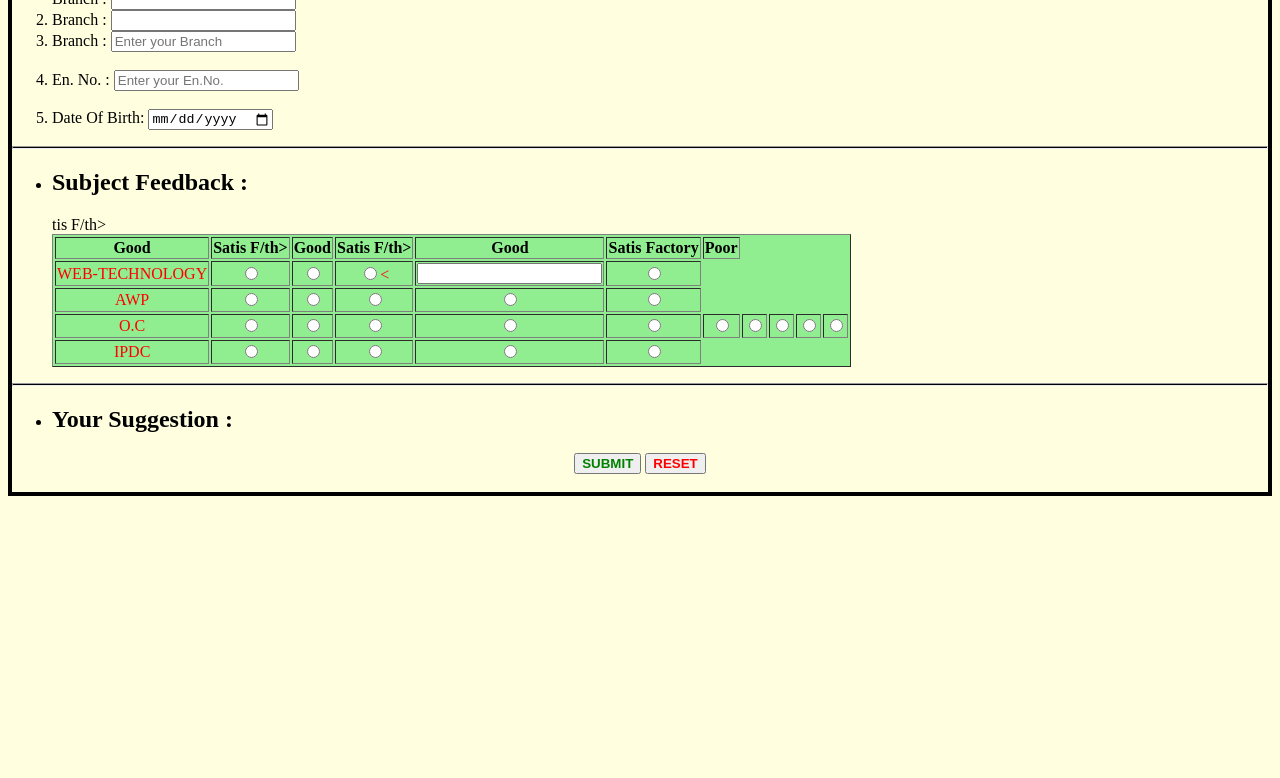
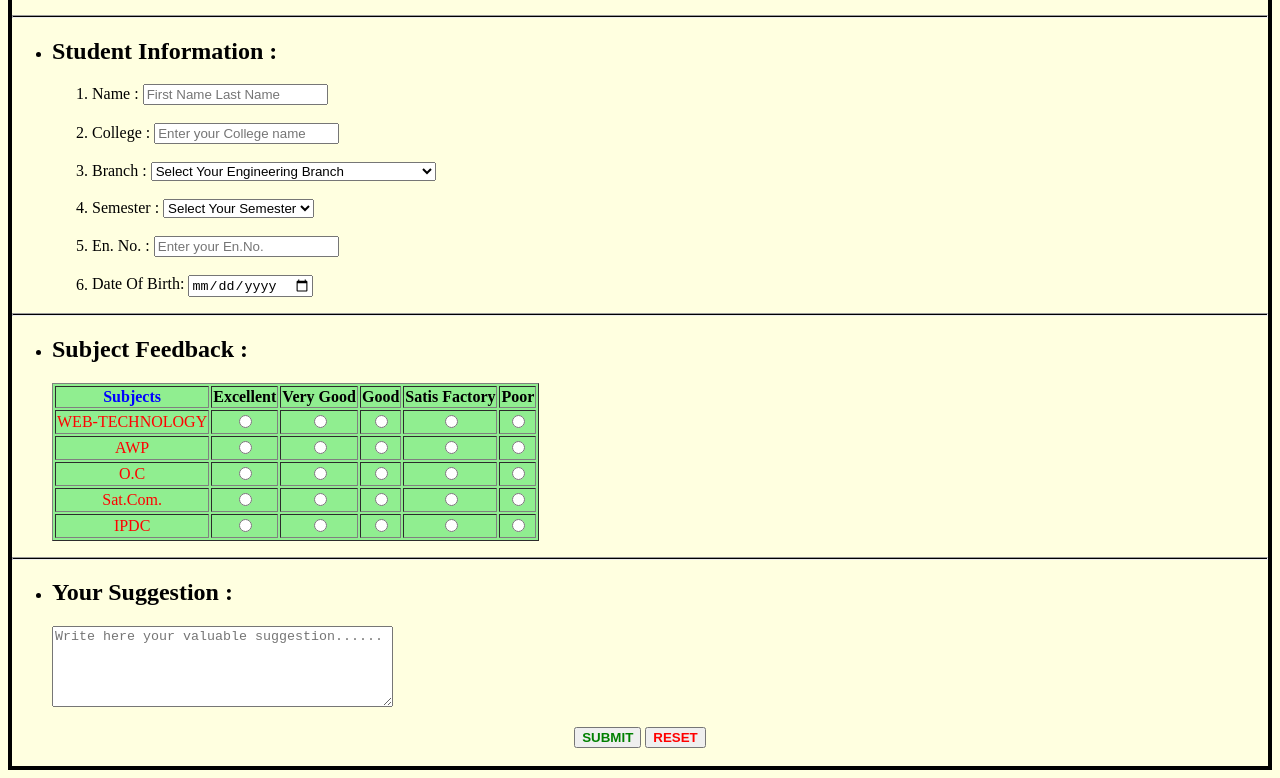
Before and after one commit to pipaliyajaydip/feedbackForm, a plain HTML site: page index.html in a window 1280 px wide. Shown: the part 133-911 px from the top of the page. Before the commit the page ends 800 px from the top, so only its background shows below. Drawn offline with Linux system fonts and the light colour scheme.

Commit message:
Update index.html

```diff
--- a/index.html
+++ b/index.html
@@ -12,28 +12,47 @@
 background-color: yellow;
 font-size:40px;
 font-weight:Bold;
-				text-align:center;
-				}
+text-align:center;}
 table{background-color:lightgreen;}
 td{color:red;
 text-align: center;}
-
 </style>
 </head>
 <body>
 <form>
 <br>
 <hr>
-			<
-			<olh2>Student Information :</h2></li>
-			<olh2>Student Information :</h2></li>
+<h1>Feedback Form</h1>
+<hr>
+<ul>
+<li><h2>Student Information :</h2></li>
 <ol>
-			<li>Name : <input placeholder="Enter your full name"></li>
-			<br>Branch : <input placehli>
+<li>Name : <input placeholder="First Name Last Name"></li>
 <br>
-		  <li>Branch : <input placehli>
+<li>College : <input placeholder="Enter your College name"></li>
 <br>
-		  <li>Branch : <input placeholder="Enter your Branch" ></li>
+<li>Branch : <select>
+<option select disable>Select Your Engineering Branch </option>
+<option>Electronics and Communication Engineering</option>
+<option>Electrical Engineering</option>
+<option>Chemical Engineering</option>
+<option>Civil Engineering</option>
+<option>Mechanical Engineering</option>
+</select>
+</li>
+<br>
+<li>Semester : <select>
+<option select disable>Select Your Semester</option>
+<option>1</option>
+<option>2</option>
+<option>3</option>
+<option>4</option>
+<option>5</option>
+<option>6</option>
+<option>7</option>
+<option>8</option>
+</select>
+</li>
 <br>
  <li>En. No. : <input type="number" placeholder="Enter your En.No."></li>
 <br>
@@ -43,13 +62,11 @@
 <hr>
 <ul>
 <li><h2 >Subject Feedback :</h2></li>
-			<table border=""">
+<table border="1px">
 <tr>
-tis F/th>
-					<th>Good</th>
-					<th>Satis F/th>
-					<th>Good</th>
-					<th>Satis F/th>
+<th style="color: Blue;">Subjects</th>
+<th>Excellent</th>
+     <th>Very Good</th>
      <th>Good</th>
      <th>Satis Factory</th>
      <th>Poor</th>
@@ -58,8 +75,8 @@ tis F/th>
        <td>WEB-TECHNOLOGY</td>
        <td><input type="radio"></td>
        <td><input type="radio"></td>
-							<td><input type="radio"><
-							<td><input type="ra="radio"></td>
+       <td><input type="radio"></td>
+       <td><input type="radio"></td>
        <td><input type="radio"></td>
    </tr>
    <tr>
@@ -77,10 +94,12 @@ tis F/th>
        <td><input type="radio"></td>
        <td><input type="radio"></td>
        <td><input type="radio"></td>
-			<nput type="radio"></td>
-						<td		<td><input type="radio"></td>
-						<td		<td><input type="radio"></td>
-						<td		<td><input type="radio"></td>
+   </tr>
+   <tr>
+      <td >Sat.Com.</td>
+      <td><input type="radio"></td>
+      <td><input type="radio"></td>
+      <td><input type="radio"></td>
       <td><input type="radio"></td>
       <td><input type="radio"></td>
    </tr>
@@ -97,7 +116,7 @@ tis F/th>
    <hr>
    <ul>
        <li><h2>Your Suggestion :</h2></li>
-							<textarion.laceholder="Write here your valuable suggestion......"rows="5" cols="40"></textarea>
+       <textarea placeholder="Write here your valuable suggestion......"rows="5" cols="40"></textarea>
    </ul>
    <center><button style="color:green;"><strong>SUBMIT</strong></button>
    <button style="color:red;"><strong>RESET</strong></button></center>
```
Lines whose indentation alone changed are shown as unchanged.
